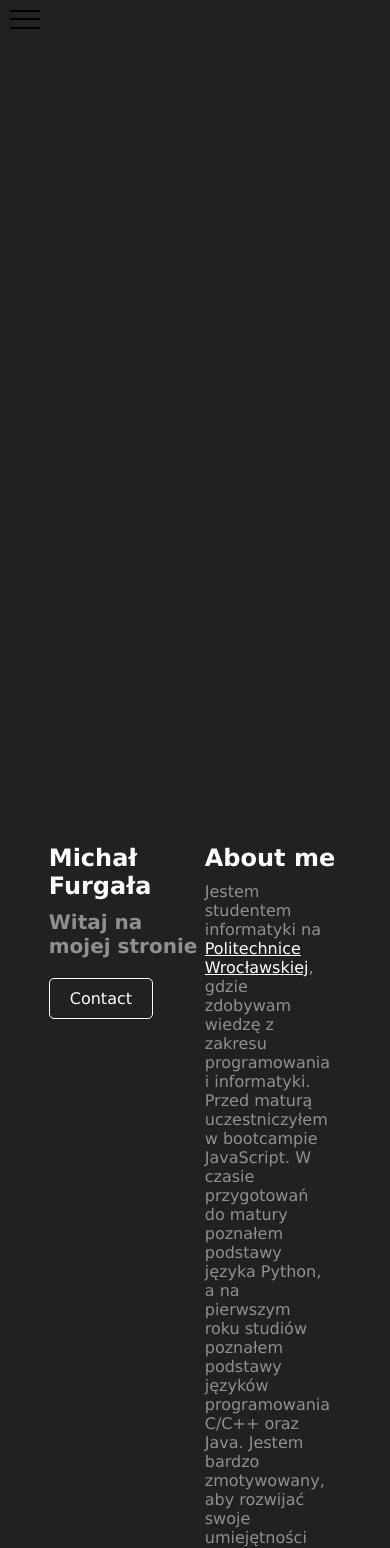
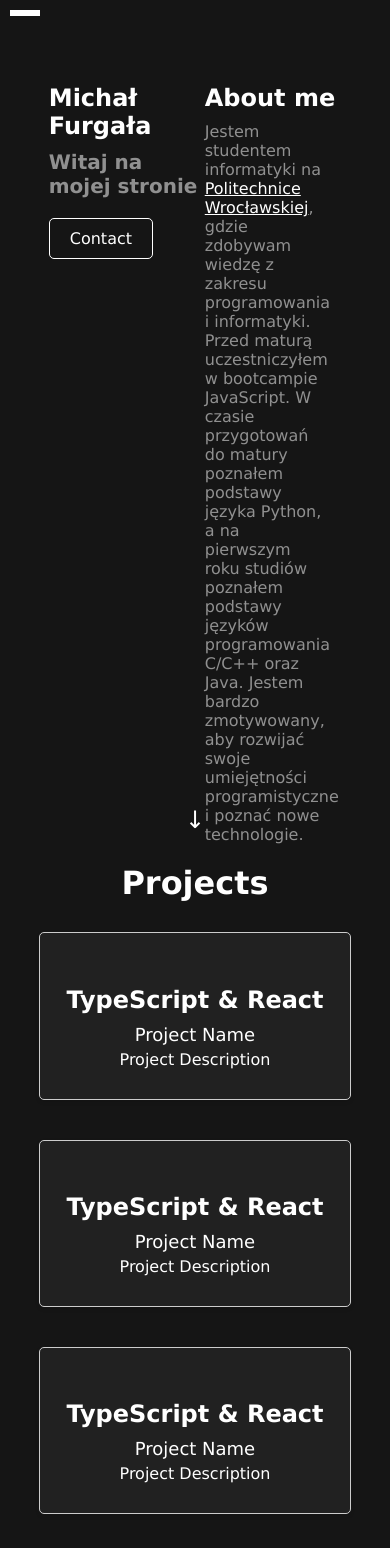
Before and after one commit to 00200200/portfolio, a React (Create React App) app: page / in a window 390 px wide. Shown: the top 1548 px of the page. Built offline with nearby package versions, Linux system fonts and the light colour scheme.

Commit message:
NavigationWorking

```diff
--- a/src/components/MainPage/MainPage.tsx
+++ b/src/components/MainPage/MainPage.tsx
@@ -5,7 +5,7 @@ const MainPage: React.FC = () => {
 	const handleContactClick = () => {};
 	const handleArrowClick = () => {};
 	return (
-		<div className='main-page'>
+		<div id='home' className='main-page'>
 			<div className='content'>
 				<div className='leftContent'>
 					<h1>Michał Furgała</h1>
@@ -16,13 +16,15 @@ const MainPage: React.FC = () => {
 				</div>
 				<div className='rightContent'>
 					<h1>About me</h1>
-					<div className='rightTextContent'><p>
-						Jestem studentem informatyki na <a>Politechnice Wrocławskiej</a>, gdzie zdobywam wiedzę z zakresu
-						programowania i informatyki. Przed maturą uczestniczyłem w bootcampie JavaScript. W czasie przygotowań do
-						matury poznałem podstawy języka Python, a na pierwszym roku studiów poznałem podstawy języków programowania
-						C/C++ oraz Java. Jestem bardzo zmotywowany, aby rozwijać swoje umiejętności programistyczne i poznać nowe
-						technologie.
-					</p></div>
+					<div className='rightTextContent'>
+						<p>
+							Jestem studentem informatyki na <a>Politechnice Wrocławskiej</a>, gdzie zdobywam wiedzę z zakresu
+							programowania i informatyki. Przed maturą uczestniczyłem w bootcampie JavaScript. W czasie przygotowań do
+							matury poznałem podstawy języka Python, a na pierwszym roku studiów poznałem podstawy języków
+							programowania C/C++ oraz Java. Jestem bardzo zmotywowany, aby rozwijać swoje umiejętności programistyczne
+							i poznać nowe technologie.
+						</p>
+					</div>
 				</div>
 			</div>
 			<div className='scroll-down-arrow' onClick={handleArrowClick}>
--- a/src/components/NavBar/HamburgerMenu.css
+++ b/src/components/NavBar/HamburgerMenu.css
@@ -38,6 +38,9 @@
 }
 
 .menu-items.open {
+	background-color: var(--primary-color);
+	width: 100vw;
+	height: 100vh;
 	opacity: 1;
 	transform: translateY(0);
 }
@@ -59,11 +62,10 @@
 }
 
 @media (max-width: 767px) {
-	.navigation {
+	.open {
 		width: 100vw;
 		height: 100vh;
 	}
-
 	.menu-items {
 		/* display: none; */
 		width: 100vw;
@@ -83,7 +85,7 @@
 		overflow: hidden;
 		width: 100%;
 		height: 2px;
-		background-color: #000;
+		background-color: var(--main-text-color);
 		transition: background-color 0.3s ease;
 	}
 
--- a/src/components/NavBar/HamburgerMenu.tsx
+++ b/src/components/NavBar/HamburgerMenu.tsx
@@ -5,23 +5,46 @@ const Navigation: React.FC = () => {
 	const [isMenuOpen, setIsMenuOpen] = useState(false);
 
 	const toggleMenu = () => {
-		setIsMenuOpen(!isMenuOpen);
+		setIsMenuOpen(prevIsMenuOpen => !prevIsMenuOpen);
+	};
+
+	const handleMenuItemClick = () => {
+		setIsMenuOpen(false);
+	};
+
+	const handleScrollToSection = (id: string) => {
+		if (id === 'home') {
+			window.scrollTo({ top: 0, behavior: 'smooth' });
+		} else {
+			const section = document.getElementById(id);
+			if (section) {
+				section.scrollIntoView({ behavior: 'smooth' });
+			}
+		}
+		setIsMenuOpen(false);
 	};
 
 	return (
-		<div className='navigation'>
+		<div className={`navigation ${isMenuOpen ? 'open' : ''}`}>
 			<button className={`hamburger-icon ${isMenuOpen ? 'open' : ''}`} onClick={toggleMenu}>
 				<span className='line' />
 				<span className='line' />
 				<span className='line' />
 			</button>
 			<ul className={`menu-items ${isMenuOpen ? 'open' : ''}`}>
-				<li>Home</li>
-				<li>Projects</li>
-				<li>Contact</li>
-				<li>About</li>
+				<li onClick={() => handleScrollToSection('home')} onMouseDown={handleMenuItemClick}>
+					Home
+				</li>
+				<li onClick={() => handleScrollToSection('projects')} onMouseDown={handleMenuItemClick}>
+					Projects
+				</li>
+				<li onClick={() => handleScrollToSection('contact')} onMouseDown={handleMenuItemClick}>
+					Contact
+				</li>
+				<li onClick={() => handleScrollToSection('about')} onMouseDown={handleMenuItemClick}>
+					About
+				</li>
 			</ul>
-
 		</div>
 	);
 };
--- a/src/components/Projects/Project.css
+++ b/src/components/Projects/Project.css
@@ -33,3 +33,16 @@
 .project-links {
 	margin-top: 20px;
 }
+
+@media (max-width: 768px) {
+	.project {
+		width: 80vw;
+		height: auto;
+		padding: 10px;
+		margin: 10px auto;
+	}
+
+	.project-title {
+		padding-top: 5vh;
+	}
+}
--- a/src/components/Projects/Projects.css
+++ b/src/components/Projects/Projects.css
@@ -1,4 +1,5 @@
 @import url('../styles.css');
+
 .projects {
 	width: 100%;
 	padding: 20px;
@@ -8,9 +9,8 @@
 .projects-title {
 	font-size: 32px;
 	margin-bottom: 20px;
-	text-align: left;
+	text-align: center;
 	color: var(--main-text-color);
-	text-align: center;
 }
 
 .projects-list {
@@ -19,3 +19,10 @@
 	justify-content: center;
 	gap: 20px;
 }
+
+@media (max-width: 768px) {
+	.projects-list {
+		flex-direction: column;
+		align-items: center;
+	}
+}
--- a/src/components/Projects/Projects.tsx
+++ b/src/components/Projects/Projects.tsx
@@ -1,19 +1,16 @@
 import React from 'react';
 import Project from './Project';
 import './Projects.css';
+
 const Projects: React.FC = () => {
 	return (
-		<div className='projects'>
+		<div id='projects' className='projects'>
 			<h1 className='projects-title'>Projects</h1>
 			<div className='projects-list'>
-				<div className='projects-left-content'>
-					<Project />
-					<Project />
-				</div>
-				<div className='projects-right-content'>
-					<Project />
-					<Project />
-				</div>
+				<Project />
+				<Project />
+				<Project />
+				<Project />
 			</div>
 		</div>
 	);
--- a/src/components/styles.css
+++ b/src/components/styles.css
@@ -1,6 +1,6 @@
 :root {
-	--primary-color: #212121;
-	--secondary-color: #323232;
+	--primary-color: #151515;
+	--secondary-color: #212121;
 	--quaternary-color: #909090; /* Nowy kolor czwarty */
 	--main-text-color: #ffffff;
 }
```
